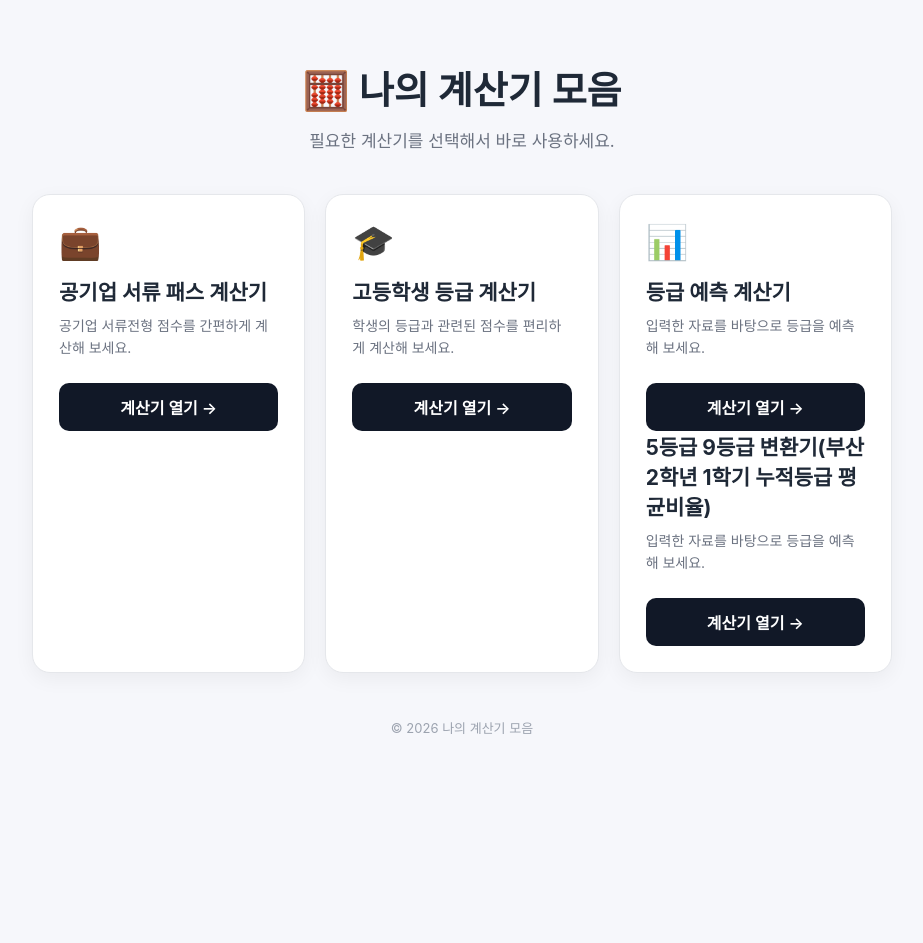
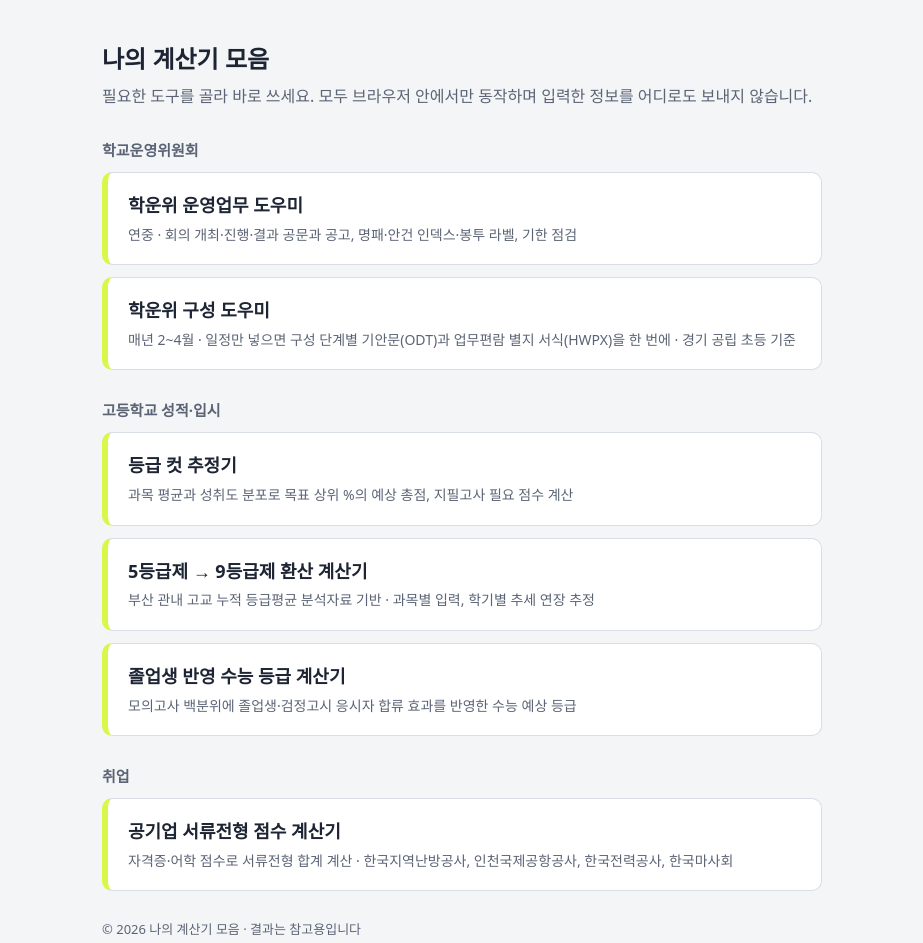
Before and after one commit to wonwongemini-ctrl/my-calculators, a plain HTML site: page index.html in a window 1280 px wide. Shown: the whole page, without its empty margins (178-1101 px from the left). Before the commit the page ends 800 px from the top, so only its background shows below. Drawn offline with Linux system fonts and the light colour scheme.

Commit message:
Add files via upload

```diff
--- a/index.html
+++ b/index.html
@@ -1,55 +1,34 @@
-<!DOCTYPE html>
-<html lang="ko">
-<head>
-<meta charset="UTF-8">
-<meta name="viewport" content="width=device-width, initial-scale=1.0">
+<!doctype html>
+<html lang="ko"><head><meta charset="utf-8"><meta name="viewport" content="width=device-width,initial-scale=1">
 <title>나의 계산기 모음</title>
+<meta name="description" content="학교운영위원회 업무 도우미, 고등학교 등급 계산기, 공기업 서류전형 점수 계산기 모음">
 <style>
-*{box-sizing:border-box}
-body{margin:0;font-family:-apple-system,BlinkMacSystemFont,"Segoe UI","Noto Sans KR",sans-serif;background:#f6f7fb;color:#1f2937}
-.wrap{max-width:900px;margin:auto;padding:60px 20px}
-header{text-align:center;margin-bottom:42px}
-h1{margin:0 0 12px;font-size:38px}
-.subtitle{margin:0;color:#6b7280;font-size:17px}
-.grid{display:grid;grid-template-columns:repeat(auto-fit,minmax(250px,1fr));gap:20px}
-.card{background:white;border:1px solid #e5e7eb;border-radius:18px;padding:26px;box-shadow:0 6px 20px rgba(0,0,0,.05)}
-.icon{font-size:34px;margin-bottom:14px}
-h2{margin:0 0 9px;font-size:21px}
-.desc{min-height:48px;margin:0 0 20px;color:#6b7280;line-height:1.55;font-size:14px}
-.btn{display:block;text-align:center;padding:12px 16px;border-radius:10px;background:#111827;color:white;text-decoration:none;font-weight:600}
-footer{text-align:center;margin-top:45px;color:#9ca3af;font-size:13px}
-</style>
-</head>
-<body>
-<div class="wrap">
-<header>
-<h1>🧮 나의 계산기 모음</h1>
-<p class="subtitle">필요한 계산기를 선택해서 바로 사용하세요.</p>
-</header>
-<main class="grid">
-<section class="card">
-<div class="icon">💼</div>
-<h2>공기업 서류 패스 계산기</h2>
-<p class="desc">공기업 서류전형 점수를 간편하게 계산해 보세요.</p>
-<a class="btn" href="public-enterprise-pass.html">계산기 열기 →</a>
-</section>
-<section class="card">
-<div class="icon">🎓</div>
-<h2>고등학생 등급 계산기</h2>
-<p class="desc">학생의 등급과 관련된 점수를 편리하게 계산해 보세요.</p>
-<a class="btn" href="grade_cut_calculator.html">계산기 열기 →</a>
-</section>
-<section class="card">
-<div class="icon">📊</div>
-<h2>등급 예측 계산기</h2>
-<p class="desc">입력한 자료를 바탕으로 등급을 예측해 보세요.</p>
-<a class="btn" href="grade_predictor.html">계산기 열기 →</a>
-<h2>5등급 9등급 변환기(부산 2학년 1학기 누적등급 평균비율)</h2>
-<p class="desc">입력한 자료를 바탕으로 등급을 예측해 보세요.</p>
-<a class="btn" href="grade_converter_calculator (2).html">계산기 열기 →</a>
-</section>
-</main>
-<footer>© 2026 나의 계산기 모음</footer>
-</div>
-</body>
-</html>
+:root{--bg:#f4f5f7;--ink:#1d2433;--mute:#5b6475;--card:#fff;--rule:#d9dde5;--hl:#d8f74a}
+@media (prefers-color-scheme:dark){:root:not([data-theme="light"]){--bg:#15181e;--ink:#e8ebf1;--mute:#9aa3b5;--card:#1e222a;--rule:#2f3542}}
+:root[data-theme="dark"]{--bg:#15181e;--ink:#e8ebf1;--mute:#9aa3b5;--card:#1e222a;--rule:#2f3542}
+body{margin:0;background:var(--bg);color:var(--ink);font-family:system-ui,"Malgun Gothic",sans-serif;line-height:1.6}
+main{max-width:720px;margin:0 auto;padding:40px 16px}
+h1{font-size:24px;margin:0 0 6px}p{color:var(--mute);margin:0 0 20px}
+h2{font-size:15px;color:var(--mute);margin:28px 0 10px}
+a.card{display:block;background:var(--card);border:1px solid var(--rule);border-left:6px solid var(--hl);border-radius:10px;padding:18px 20px;color:inherit;text-decoration:none;margin-bottom:12px}
+a.card:hover{border-color:var(--ink)}a.card b{font-size:18px}a.card span{display:block;color:var(--mute);font-size:14px;margin-top:4px}
+footer{font-size:13px;color:var(--mute);margin-top:28px}footer a{color:inherit}
+</style></head>
+<body><main>
+<h1>나의 계산기 모음</h1>
+<p>필요한 도구를 골라 바로 쓰세요. 모두 브라우저 안에서만 동작하며 입력한 정보를 어디로도 보내지 않습니다.</p>
+
+<h2>학교운영위원회</h2>
+<a class="card" href="schoolboard.html"><b>학운위 운영업무 도우미</b><span>연중 · 회의 개최·진행·결과 공문과 공고, 명패·안건 인덱스·봉투 라벨, 기한 점검</span></a>
+<a class="card" href="https://wonwongemini-ctrl.github.io/school/hakwoonwi/"><b>학운위 구성 도우미</b><span>매년 2~4월 · 일정만 넣으면 구성 단계별 기안문(ODT)과 업무편람 별지 서식(HWPX)을 한 번에 · 경기 공립 초등 기준</span></a>
+
+<h2>고등학교 성적·입시</h2>
+<a class="card" href="grade_cut_calculator.html"><b>등급 컷 추정기</b><span>과목 평균과 성취도 분포로 목표 상위 %의 예상 총점, 지필고사 필요 점수 계산</span></a>
+<a class="card" href="grade_converter_calculator%20(2).html"><b>5등급제 → 9등급제 환산 계산기</b><span>부산 관내 고교 누적 등급평균 분석자료 기반 · 과목별 입력, 학기별 추세 연장 추정</span></a>
+<a class="card" href="grade_predictor.html"><b>졸업생 반영 수능 등급 계산기</b><span>모의고사 백분위에 졸업생·검정고시 응시자 합류 효과를 반영한 수능 예상 등급</span></a>
+
+<h2>취업</h2>
+<a class="card" href="public-enterprise-pass.html"><b>공기업 서류전형 점수 계산기</b><span>자격증·어학 점수로 서류전형 합계 계산 · 한국지역난방공사, 인천국제공항공사, 한국전력공사, 한국마사회</span></a>
+
+<footer>© 2026 나의 계산기 모음 · 결과는 참고용입니다</footer>
+</main></body></html>
```
